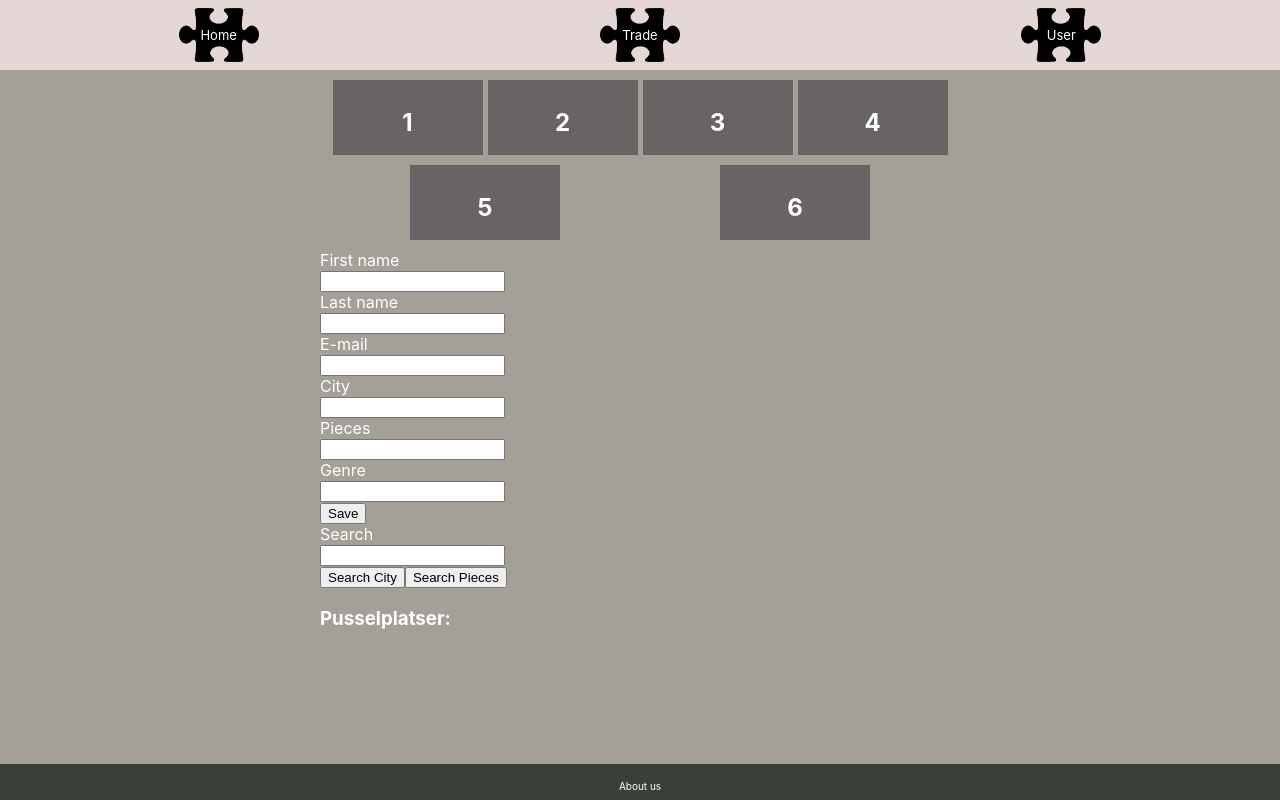
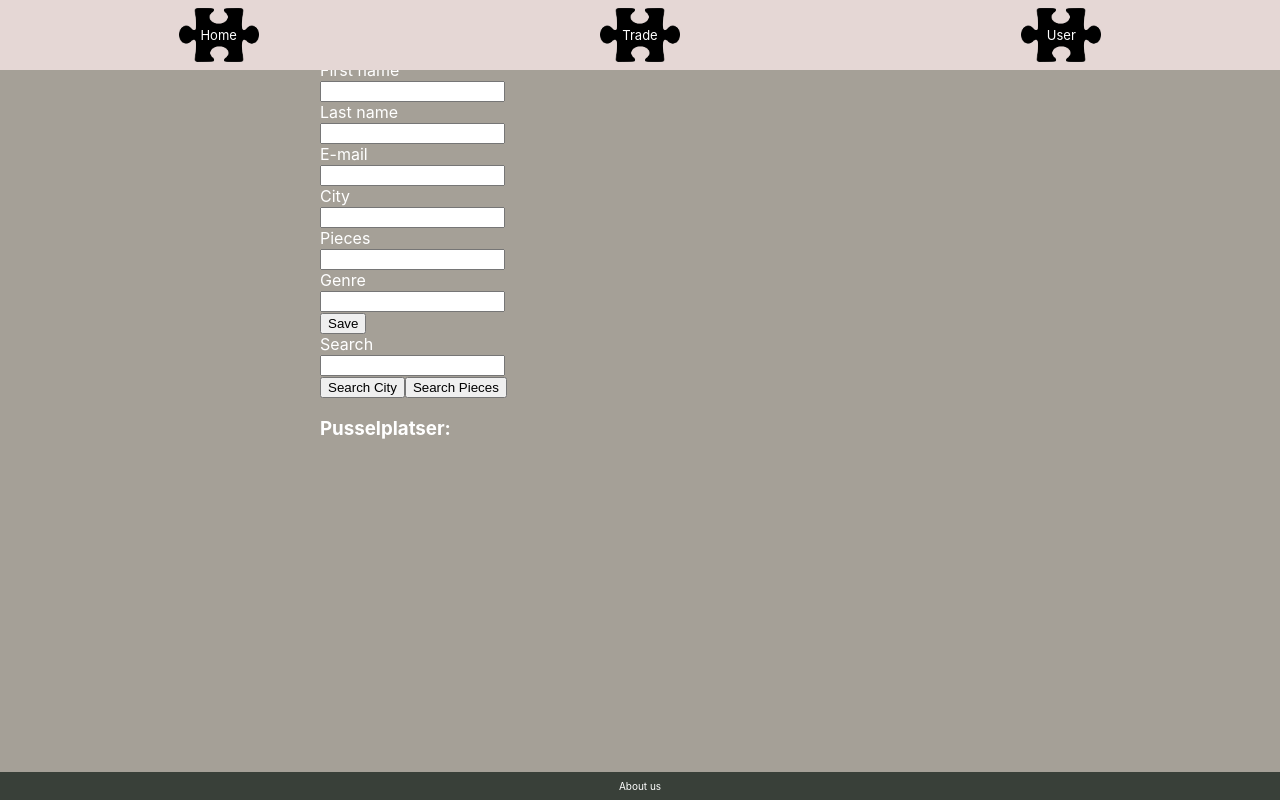
Before and after one commit to Nicolomartire/Puzzletrade, a Next.js app: page / in a window 1280 px wide. Built offline with nearby package versions, Linux system fonts and the light colour scheme.

Commit message:
Update without comments about components

```diff
--- a/pages/index.js
+++ b/pages/index.js
@@ -97,21 +97,10 @@ export default function Page() {
 	return (
 		<>
 			<div className="wrapper">
-				{/* <header className="header">Puzzle Header</header> */}
 
-				<ul className="flex-container">
-					<li className="flex-item">1</li>
-					<li className="flex-item">2</li>
-					<li className="flex-item">3</li>
-					<li className="flex-item">4</li>
-					<li className="flex-item">5</li>
-					<li className="flex-item">6</li>
-				</ul>
 
-				<footer className="footer">
-					Footer
-					{/* <FooterNav /> */}
-				</footer>
+
+
 			</div>
 			<form action="#" method="POST">
 				<div className="formfield">
```
